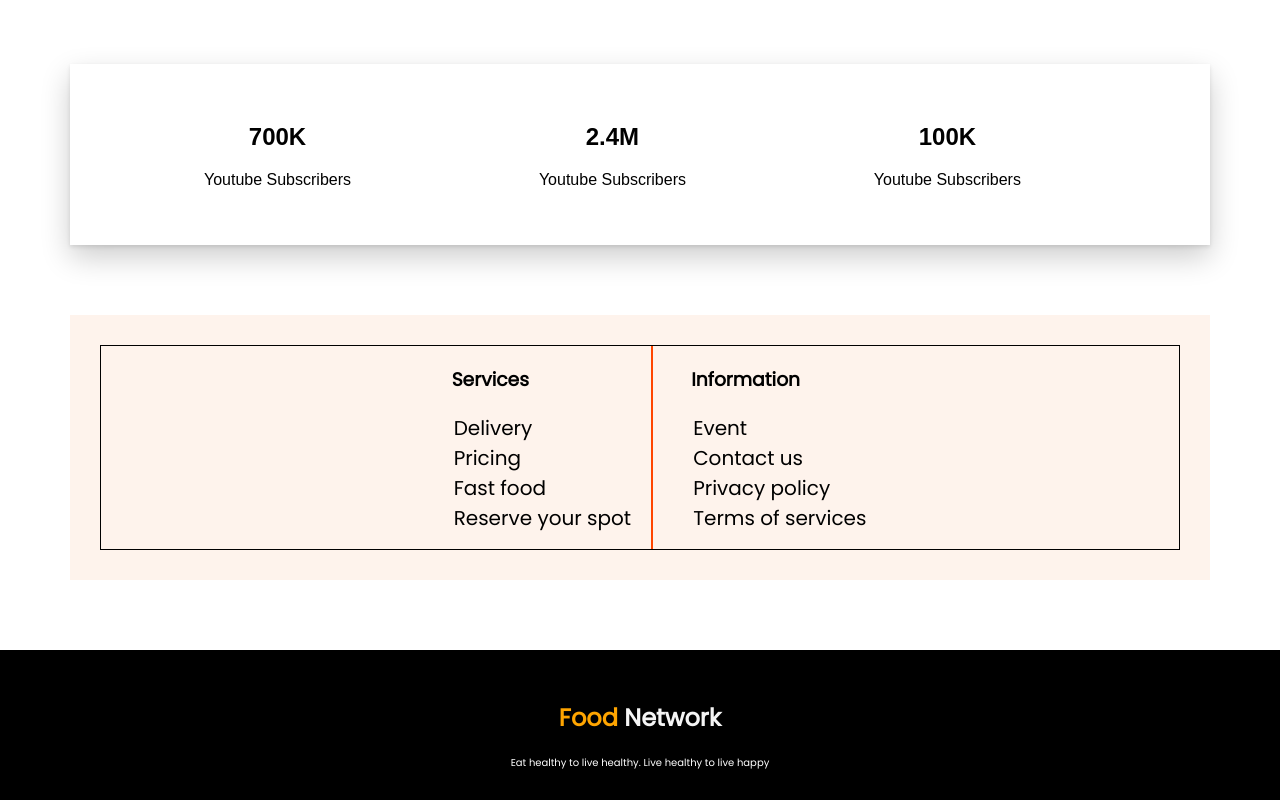
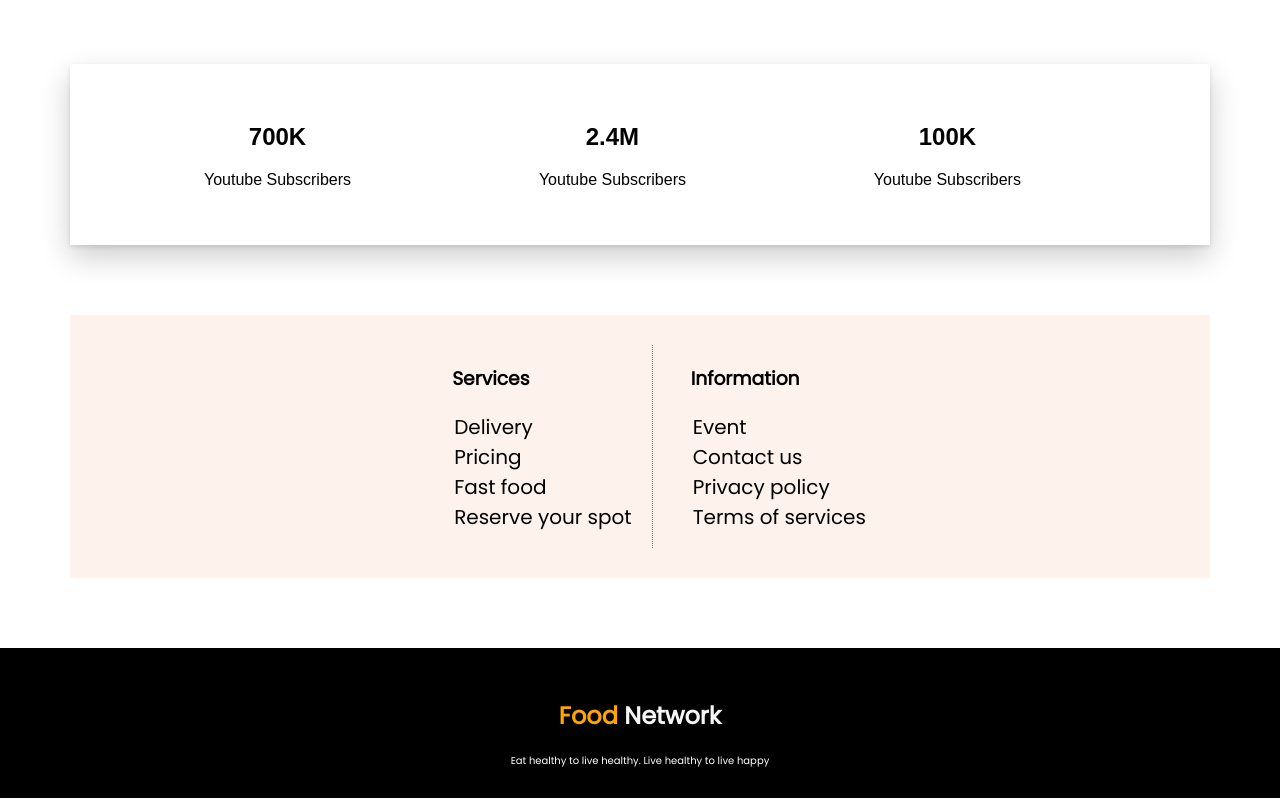
Before and after one commit to MinhajulAkib/food-website, a plain HTML site: page index.html in a window 1280 px wide. Shown: the part 1922-2722 px from the top of the page. Drawn offline with Linux system fonts and the light colour scheme.

Commit message:
border-remove

```diff
--- a/style.css
+++ b/style.css
@@ -128,14 +128,14 @@ img.about-image {
 .footer-content {
   padding: 30px;
   background-color: #FEF3EC;
-  color: #black;
+  color: black;
   margin: 70px;
 }
 .footer-content-list.float-right {
   padding-right: 20px;
 }
 .footer-content-list.float-left {
-  border-left: 2px solid orangered;
+  border-left: 1px dotted rgb(204, 96, 7);
 }
 .footer-content ul li {
   list-style: none;
@@ -150,7 +150,6 @@ img.about-image {
   margin-left: 38px;
 }
 .footer-content-border {
-  border: 1px solid black;
   display: flex;
   justify-content: center;
 }
```
